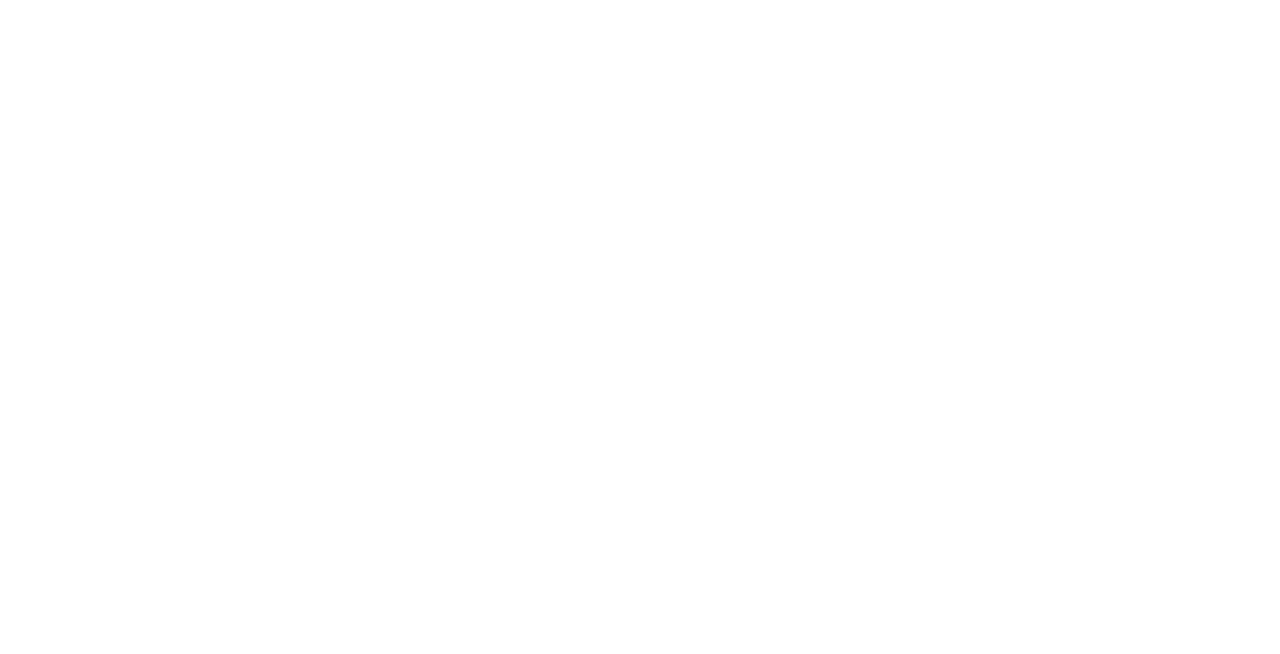
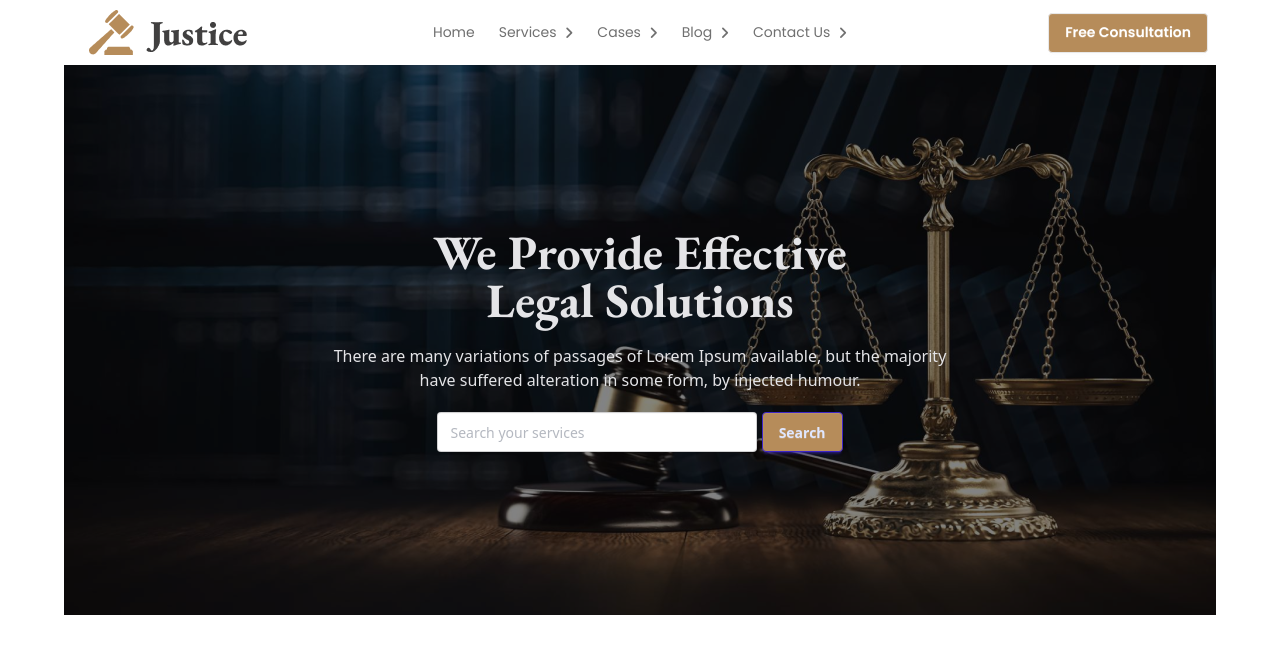
Before and after one commit to ahsankabirr/Legal-Solution, a plain HTML site: page index.html in a window 1280 px wide. Drawn offline with nearby package versions, Linux system fonts and the light colour scheme.

Commit message:
add hero section

```diff
--- a/index.html
+++ b/index.html
@@ -7,10 +7,132 @@
     <link rel="preconnect" href="https://fonts.googleapis.com" />
     <link rel="preconnect" href="https://fonts.gstatic.com" crossorigin />
     <link
-      href="https://fonts.googleapis.com/css2?family=EB+Garamond:ital,wght@0,400..800;1,400..800&display=swap"
+      href="https://fonts.googleapis.com/css2?family=EB+Garamond:ital,wght@0,400..800;1,400..800&family=Poppins:ital,wght@0,100;0,200;0,300;0,400;0,500;0,600;0,700;0,800;0,900;1,100;1,200;1,300;1,400;1,500;1,600;1,700;1,800;1,900&display=swap"
       rel="stylesheet"
     />
-    <title>Document</title>
+    <!-- Daisyui CDN  -->
+    <link
+      href="https://cdn.jsdelivr.net/npm/daisyui@5"
+      rel="stylesheet"
+      type="text/css"
+    />
+    <script src="https://cdn.jsdelivr.net/npm/@tailwindcss/browser@4"></script>
+
+    <!-- tailwindcss CDN -->
+    <script src="https://cdn.jsdelivr.net/npm/@tailwindcss/browser@4"></script>
+
+    <!-- Font Awesome CDN -->
+    <script
+      src="https://kit.fontawesome.com/5166c358c8.js"
+      crossorigin="anonymous"
+    ></script>
+
+    <title>Legal Solution</title>
+    <style>
+      .eb-garamond-font {
+        font-family: "EB Garamond", serif;
+      }
+      .poppins-font {
+        font-family: "Poppins", sans-serif;
+      }
+      .bg-color-primary {
+        background-color: #b68c5a;
+      }
+    </style>
   </head>
-  <body></body>
+  <body>
+    <header class="max-w-6xl mx-auto">
+      <!-- Nav section -->
+      <nav>
+        <div class="navbar bg-base-100 poppins-font">
+          <div class="navbar-start">
+            <div class="dropdown">
+              <div tabindex="0" role="button" class="btn btn-ghost lg:hidden">
+                <svg
+                  xmlns="http://www.w3.org/2000/svg"
+                  class="h-5 w-5"
+                  fill="none"
+                  viewBox="0 0 24 24"
+                  stroke="currentColor"
+                >
+                  <path
+                    stroke-linecap="round"
+                    stroke-linejoin="round"
+                    stroke-width="2"
+                    d="M4 6h16M4 12h8m-8 6h16"
+                  />
+                </svg>
+              </div>
+              <ul
+                tabindex="-1"
+                class="menu menu-sm dropdown-content bg-base-100 rounded-box z-1 mt-3 w-52 p-2 shadow"
+              >
+                <li><a>Home</a></li>
+                <li><a>Services</a></li>
+                <li><a>Cases</a></li>
+                <li><a>Blog</a></li>
+                <li><a>Contact Us</a></li>
+              </ul>
+            </div>
+            <a class="btn btn-ghost text-xl">
+              <img src="./images/logo2.png" alt="" />
+            </a>
+          </div>
+          <div class="navbar-center hidden lg:flex">
+            <ul class="menu menu-horizontal px-1 text-[#707070]">
+              <li><a>Home</a></li>
+              <li>
+                <a>Services<i class="fa-solid fa-angle-right"></i></a>
+              </li>
+              <li>
+                <a>Cases <i class="fa-solid fa-angle-right"></i></a>
+              </li>
+              <li>
+                <a>Blog <i class="fa-solid fa-angle-right"></i></a>
+              </li>
+              <li>
+                <a>Contact Us <i class="fa-solid fa-angle-right"></i></a>
+              </li>
+            </ul>
+          </div>
+          <div class="navbar-end">
+            <a class="btn bg-color-primary text-white">Free Consultation</a>
+          </div>
+        </div>
+      </nav>
+
+      <!-- Hero section -->
+      <div class="hero">
+        <div
+          class="hero h-[550px]"
+          style="background-image: url(./images/banner.png)"
+        >
+          <div class="hero-overlay"></div>
+          <div class="hero-content text-neutral-content text-center">
+            <div class="max-w-max">
+              <h1 class="mb-5 text-5xl font-bold eb-garamond-font">
+                We Provide Effective <br />
+                Legal Solutions
+              </h1>
+              <p class="mb-5 text-#E7E7E7">
+                There are many variations of passages of Lorem Ipsum available,
+                but the majority <br />
+                have suffered alteration in some form, by injected humour.
+              </p>
+              <input
+                type="text"
+                placeholder="Search your services"
+                class="input text-gray-500"
+              />
+              <button class="btn btn-primary bg-color-primary">Search</button>
+            </div>
+          </div>
+        </div>
+      </div>
+    </header>
+
+    <main></main>
+
+    <footer></footer>
+  </body>
 </html>
```
Also changed, not shown: tailwind.config.js (added).
